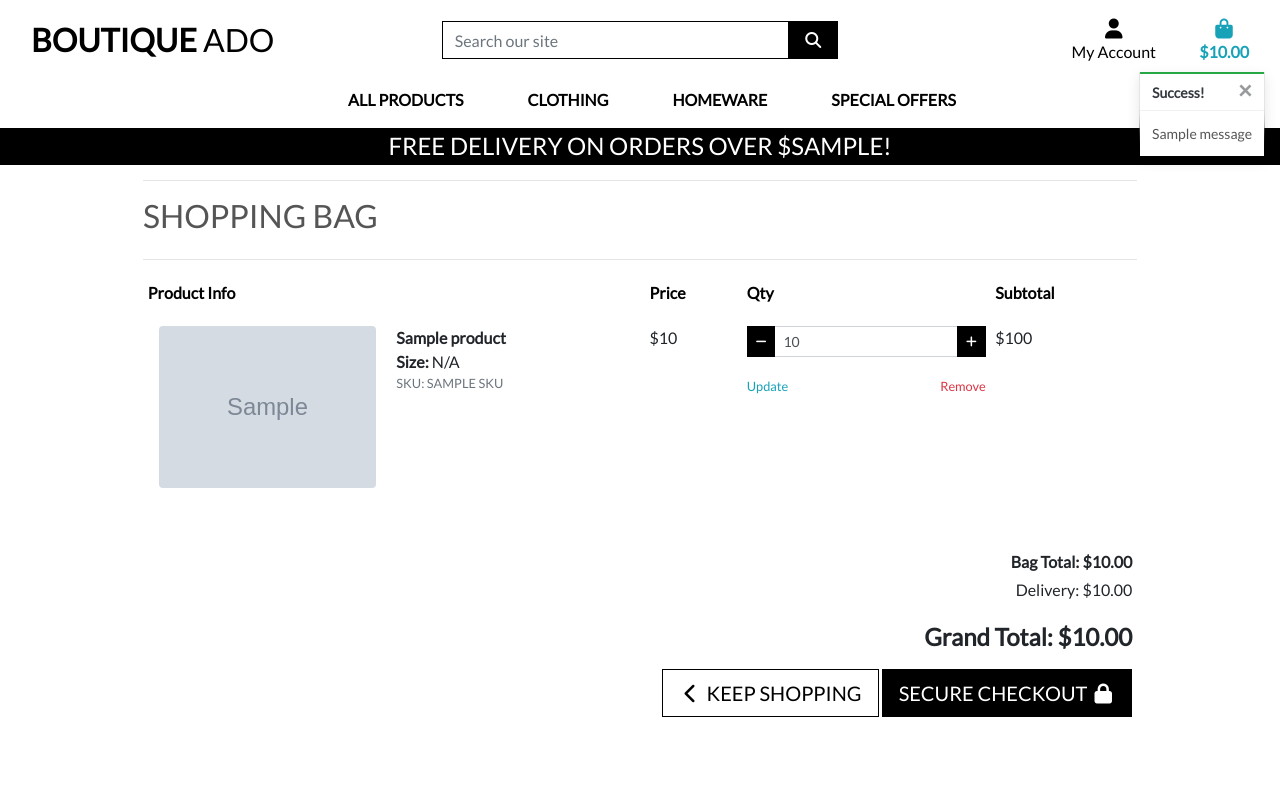
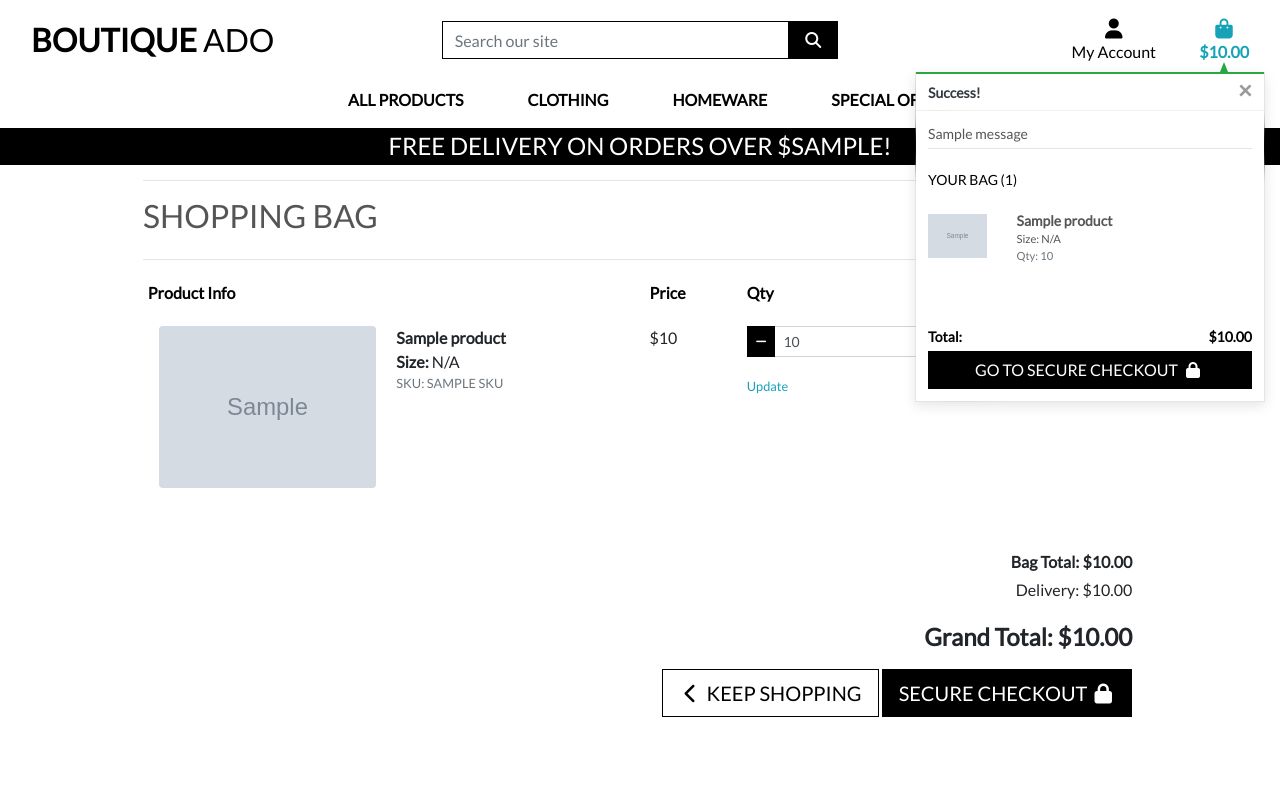
Before and after one commit to williamhbcodeinstitute/boutique_ad_v1, a Django app: template bag/templates/bag/bag.html in a window 1280 px wide. Run offline with Django 3.2, Linux system fonts and the light colour scheme; the template is opened without the code that fills it: most values are stand-ins (such as "Sample title", 1, 10 or a date in 2020); grey boxes marked "Sample" are stand-in pictures; one stand-in notice (Sample message) is shown; some libraries are stand-ins or nearby versions.

Commit message:
Added css for success toast with image and additional notifications

```diff
--- a/static/css/base.css
+++ b/static/css/base.css
@@ -120,6 +120,66 @@ a.category-badge > span.badge:hover {
     height: 2px;
 }
 
+/* from CSS-tricks.com: https://css-tricks.com/snippets/css/css-triangle/ */
+.arrow-up {
+    width: 0;
+    height: 0;
+    border-left: 4px solid transparent;
+    border-right: 4px solid transparent;
+    border-bottom: 10px solid black;
+    position: absolute;
+    top: -10px;
+    right: 36px;
+}
+
+/* Convenience classes - colors copied from Bootstrap */
+.arrow-primary {
+    border-bottom-color: #007bff !important;
+}
+
+.arrow-secondary {
+    border-bottom-color: #6c757d !important;
+}
+
+.arrow-success {
+    border-bottom-color: #28a745 !important;
+}
+
+.arrow-danger {
+    border-bottom-color: #dc3545 !important;
+}
+
+.arrow-warning {
+    border-bottom-color: #ffc107 !important;
+}
+
+.arrow-info {
+    border-bottom-color: #17a2b8 !important;
+}
+
+.arrow-light {
+    border-bottom-color: #f8f9fa !important;
+}
+
+.arrow-dark {
+    border-bottom-color: #343a40 !important;
+}
+
+.bag-notification-wrapper {
+    height: 100px;
+    overflow-x: hidden;
+    overflow-y: auto;
+}
+
+/* -------------------------------- Media Queries */
+
+/* Slightly larger container on xl screens */
+@media (min-width: 1200px) {
+  .container {
+    max-width: 80%;
+  }
+}
+
 /* -------------------------------- Media Queries */
 
 /* Slightly larger container on xl screens */
--- a/templates/includes/toasts/toast_success.html
+++ b/templates/includes/toasts/toast_success.html
@@ -9,6 +9,47 @@
         </button>
     </div>
     <div class="toast-body bg-white">
-        {{ message }}
+        <div class="row">
+            <div class="col">
+                {{ message }}
+                <hr class="mt-1 mb-3">
+            </div>
+        </div>
+        {% if grand_total %}
+            <p class="logo-font bg-white text-black py-1">Your Bag ({{ product_count }})</p>
+            <div class="bag-notification-wrapper">
+                {% for item in bag_items %}
+                    <div class="row">
+                        <div class="col-3 my-1">
+                            <img class="w-100" src="{{ item.product.image.url }}">
+                        </div>
+                        <div class="col-9">
+                            <p class="my-0"><strong>{{ item.product.name }}</strong></p>
+                            <p class="my-0 small">Size: {% if item.product.has_sizes %}{{ item.size|upper }}{% else %}N/A{% endif %}</p>
+                            <p class="my-0 small text-muted">Qty: {{ item.quantity }}</p>
+                        </div>
+                    </div>
+                {% endfor %}
+            </div>
+            <div class="row">
+                <div class="col">
+                    <strong><p class="mt-3 mb-1 text-black">
+                        Total{% if free_delivery_delta > 0 %} (Exc. delivery){% endif %}:
+                        <span class="float-right">${{ total|floatformat:2 }}</span>
+                    </p></strong>
+                    {% if free_delivery_delta > 0 %}
+                        <p class="mb-0 p-2 bg-warning shadow-sm text-black text-center">
+                            Spend <strong>${{ free_delivery_delta }}</strong> more to get free next day delivery!
+                        </p>
+                    {% endif %}
+                    <a href="{% url 'view_bag' %}" class="btn btn-black btn-block rounded-0">
+                        <span class="text-uppercase">Go To Secure Checkout</span>
+                        <span class="icon">
+                            <i class="fas fa-lock"></i>
+                        </span>
+                    </a>
+                </div>
+            </div>
+        {% endif %}
     </div>
 </div>
```
Also changed, not shown: db.sqlite3.
